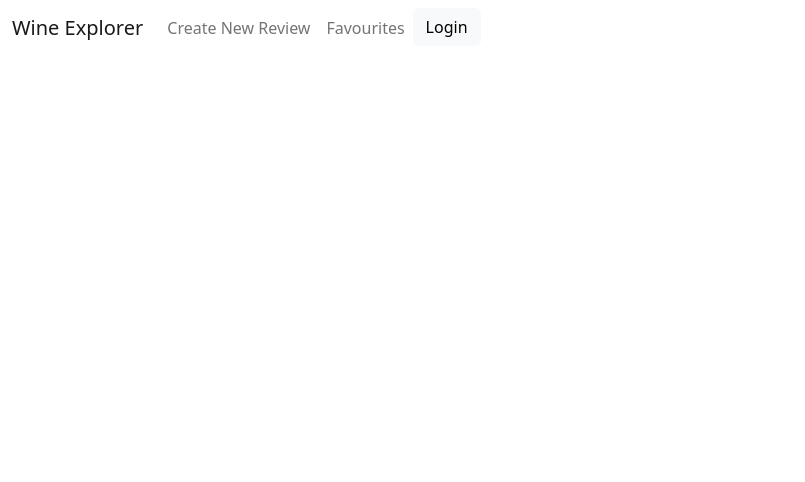
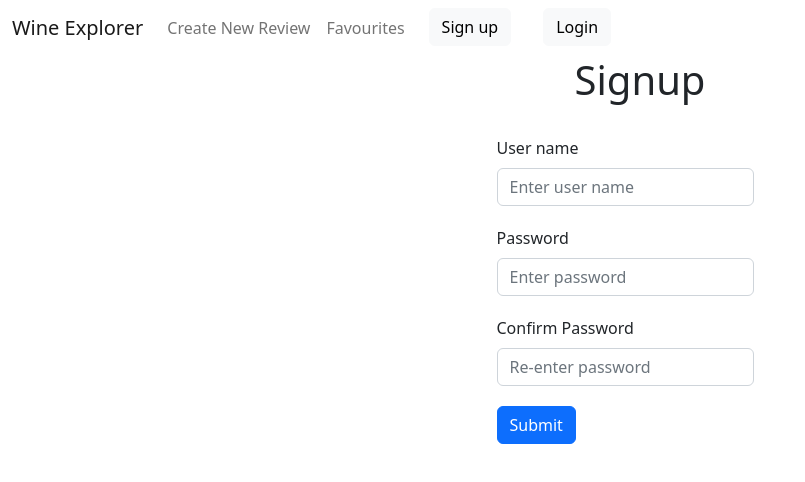
Before and after one commit to Mahita07/Wine-Explorer, a React (Create React App) app in the folder client/: page /auth/signup in a window 1280 px wide. Shown: the top 482 px of the page, without its empty margins (0-805 px from the left). Built offline with nearby package versions, Linux system fonts and the light colour scheme.

Commit message:
fixes in login and signup routes and pages

```diff
--- a/client/src/App.js
+++ b/client/src/App.js
@@ -12,9 +12,9 @@ function App() {
     <Router>
       <Header />
       <Routes>
-        <Route exact path = "signup" element={<Signup />}/>
-        <Route exact path = "login" element={<Login />}/>
-        <Route exact path="home" element = {<Home/>}/>
+        <Route exact path = "/auth/signup" element={<Signup />}/>
+        <Route exact path = "/auth/login" element={<Login />}/>
+        <Route exact path="/" element = {<Home/>}/>
       </Routes>
     </Router>
     </>
--- a/client/src/components/Header.js
+++ b/client/src/components/Header.js
@@ -4,29 +4,39 @@ import { useNavigate } from "react-router";
 export const Header = () => {
   const navigate = useNavigate();
   const [cookies,setCookies] = useCookies("");
+  const handleSignup = () =>{
+    navigate('auth/signup');
+  }
+  const handleLogin = () =>{
+    navigate('auth/login');
+  }
   const handleLogout = () =>{
     window.localStorage.removeItem("accessToken");
-    navigate('/login');
+    navigate('auth/home');
   }
   return (
     <>
-    <nav class="navbar navbar-expand-lg bg-body-tertiary">
-  <div class="container-fluid">
-    <a class="navbar-brand" href="#">Wine Explorer</a>
-    <button class="navbar-toggler" type="button" data-bs-toggle="collapse" data-bs-target="#navbarSupportedContent" aria-controls="navbarSupportedContent" aria-expanded="false" aria-label="Toggle navigation">
-      <span class="navbar-toggler-icon"></span>
+    <nav className="navbar navbar-expand-lg bg-body-tertiary">
+  <div className="container-fluid">
+    <a className="navbar-brand" href="#">Wine Explorer</a>
+    <button className="navbar-toggler" type="button" data-bs-toggle="collapse" data-bs-target="#navbarSupportedContent" aria-controls="navbarSupportedContent" aria-expanded="false" aria-label="Toggle navigation">
+      <span className="navbar-toggler-icon"></span>
     </button>
-    <div class="collapse navbar-collapse" id="navbarSupportedContent">
-      <ul class="navbar-nav me-auto mb-2 mb-lg-0">
-        <li class="nav-item">
-          <a class="nav-link " aria-current="page" href="#">Create New Review</a>
+    <div className="collapse navbar-collapse" id="navbarSupportedContent">
+      <ul className="navbar-nav me-auto mb-2 mb-lg-0">
+        <li className="nav-item">
+          <a className="nav-link " aria-current="page" href="#">Create New Review</a>
         </li>
-        <li class="nav-item">
-          <a class="nav-link" href="#">Favourites</a>
+        <li className="nav-item">
+          <a className="nav-link" href="#">Favourites</a>
         </li>
-        <li class="nav-item">
+        <li className="nav-item px-3">
         {console.log(!window.localStorage.getItem("accessToken"))}
-          {!window.localStorage.getItem("accessToken") ? (<button type="button" class="btn btn-light">Login</button>):(<button type="button" class="btn btn-light" onClick = {handleLogout}>Logout</button>)}
+          <button type="button" className="btn btn-light" onClick = {handleSignup}>Sign up</button>
+        </li>
+        <li className="nav-item px-3">
+        {console.log(!window.localStorage.getItem("accessToken"))}
+          {!window.localStorage.getItem("accessToken") ? (<button type="button" className="btn btn-light" onClick = {handleLogin}>Login</button>):(<button type="button" className="btn btn-light" onClick = {handleLogout}>Logout</button>)}
         </li>
       </ul>
     </div>
--- a/client/src/pages/Login.js
+++ b/client/src/pages/Login.js
@@ -23,9 +23,9 @@ export const Login = () => {
           const response = await axios.post("http://localhost:3001/auth/login",
             {username,password});
             console.log(response);
-          setCookies(["accessToken",response.data.token]);
-          window.localStorage.setItem("accessToken",response.data.token);
-          navigate('/home');
+            setCookies(["accessToken",response.data.token]);
+            window.localStorage.setItem("accessToken",response.data.token);
+            navigate('/home');
         }
         catch(err){
             console.log(err);
--- a/client/src/pages/Signup.js
+++ b/client/src/pages/Signup.js
@@ -2,9 +2,12 @@ import { useState } from "react";
 import axios from "axios";
 import Button from "react-bootstrap/Button";
 import Form from "react-bootstrap/Form";
+import { useNavigate } from "react-router-dom";
 export const Signup = () => {
+    const navigate = useNavigate();
     const [username,setUsername] = useState("")
     const [password,setPassword] = useState("")
+    const [confirmpassword,setConfirmPassword] = useState("")
     const onChangePassword = (event) =>{
          setPassword(event.target.value);
          console.log(password);
@@ -13,12 +16,23 @@ export const Signup = () => {
         setUsername(event.target.value);
         console.log(username);
     }
+    const onChangeConfirmPassword = (event) =>{
+      setConfirmPassword(event.target.value);
+      console.log(confirmpassword);
+    }
     const onSubmit = async(event) =>{
         event.preventDefault();
         try{
-            await axios.post("http://localhost:3001/auth/register",
-            {username,password});
-            alert("Sign up completed, login to continue !")
+            if(password===confirmpassword){
+              await axios.post("http://localhost:3001/auth/signup",
+              {username,password});
+              alert("Sign up completed, login to continue !")
+              navigate('/auth/login')
+            }
+            else{
+              alert('Passwords not matching !')
+              window.location.reload()
+            }
         }
         catch(err){
             console.log(err);
@@ -39,6 +53,10 @@ export const Signup = () => {
           <Form.Label>Password</Form.Label>
           <Form.Control  type="password" placeholder="Enter password" name="password"  onChange = {onChangePassword }/>
           </div>
+          <div style={{marginRight:"30px",marginBottom:"20px"}}>
+          <Form.Label>Confirm Password</Form.Label>
+          <Form.Control  type="password" placeholder="Re-enter password" name="password"  onChange = {onChangeConfirmPassword }/>
+          </div>
         <div style={{marginRight:"30px"}}>
         <Button variant="primary" type="submit">
           Submit
```
Also changed, not shown: 1 other file (tests, documents, lock files or other folders).
